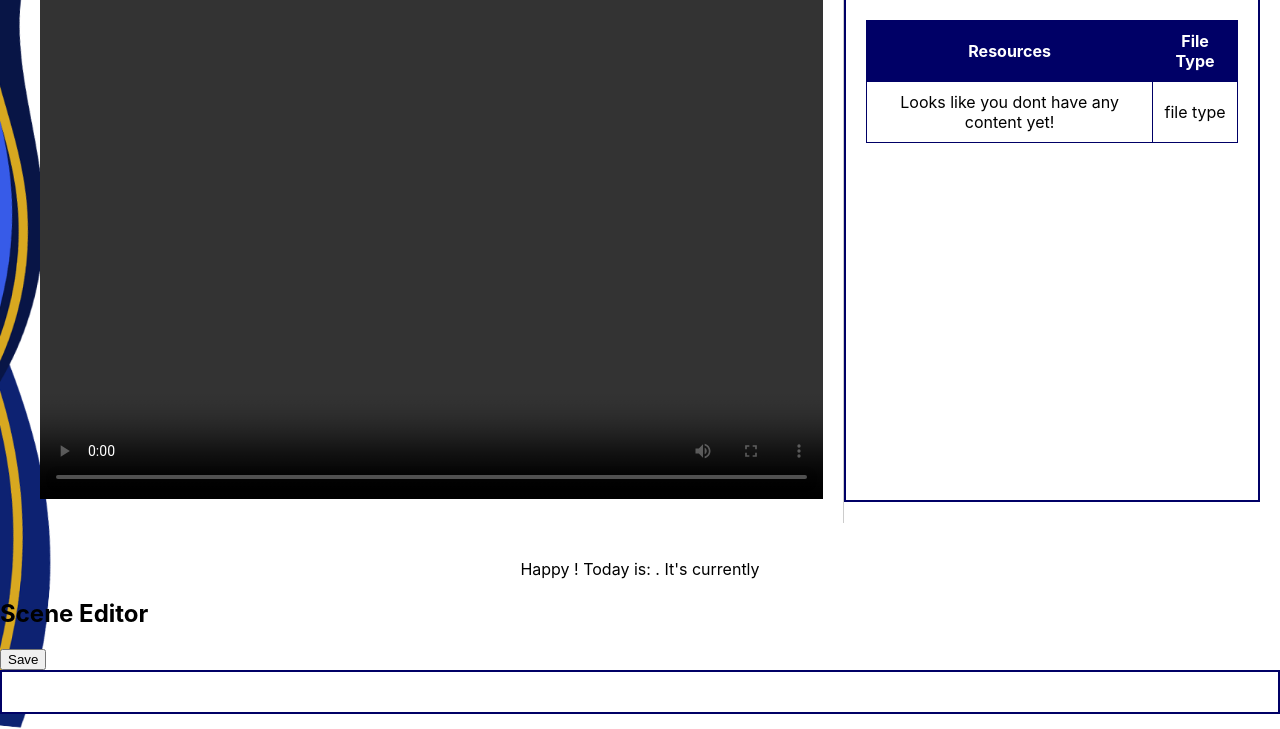
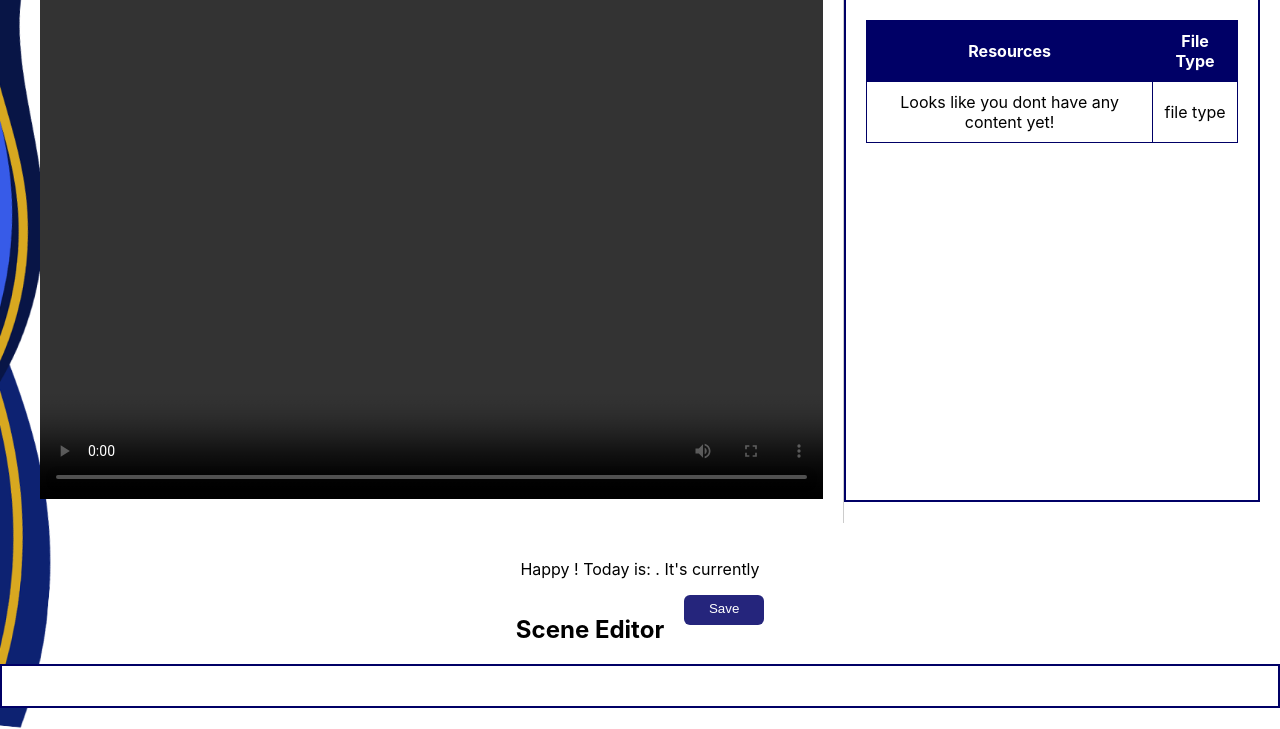
Before and after one commit to ReginaBackwards/webtechfinals, a PHP site: the page made by BBCLive/Manager/Content Manager/cm-editor.html in a window 1280 px wide. Shown: the part 71-800 px from the top of the page. Run offline with PHP 8.4, Linux system fonts and the light colour scheme; some libraries are stand-ins or nearby versions.

Commit message:
httrhjrs

```diff
--- a/BBCLive/Manager/Content Manager/cm-editor.html
+++ b/BBCLive/Manager/Content Manager/cm-editor.html
@@ -77,8 +77,10 @@
   </div>
 
   <!-- New heading and save button -->
+  <div class="sceneHeader">
   <h2>Scene Editor</h2>
   <button onclick="saveScene()" id="saveButton">Save</button>
+</div>
 
   <!-- Replace the existing div with the new structure -->
   <div class="container" id="sceneContainer" ondragover="dragOver(event)" ondrop="drop(event)">
--- a/BBCLive/Manager/Content Manager/cmstyles/css/cm-editor.css
+++ b/BBCLive/Manager/Content Manager/cmstyles/css/cm-editor.css
@@ -240,3 +240,37 @@
   padding: 20px;
   display: flex;
 }
+
+h2 {
+ margin-right: 20px;
+}
+
+.sceneHeader {
+  justify-content: center;
+  display: flex;
+}
+
+#saveButton {
+  display: flex;
+  flex-direction: column;
+  align-items: center;
+  padding: 6px 14px;
+  border-radius: 6px;
+  border: none;
+  color: #fff;
+  background: #25257c;
+  height: 30px;
+  width: 80px;
+}
+
+#saveButton:hover {
+  text-align: center;
+  display: flex;
+  flex-direction: column;
+  align-items: center;
+  padding: 6px 14px;
+  border-radius: 6px;
+  border: none;
+  color: #fff;
+  background: #367AF6;
+}
--- a/BBCLive/Manager/Content Manager/cmstyles/css/cm-home.css
+++ b/BBCLive/Manager/Content Manager/cmstyles/css/cm-home.css
@@ -158,6 +158,7 @@
   }
 
   h1{
+    margin-top: 20px;
     color: #000066;
   }
 
```
